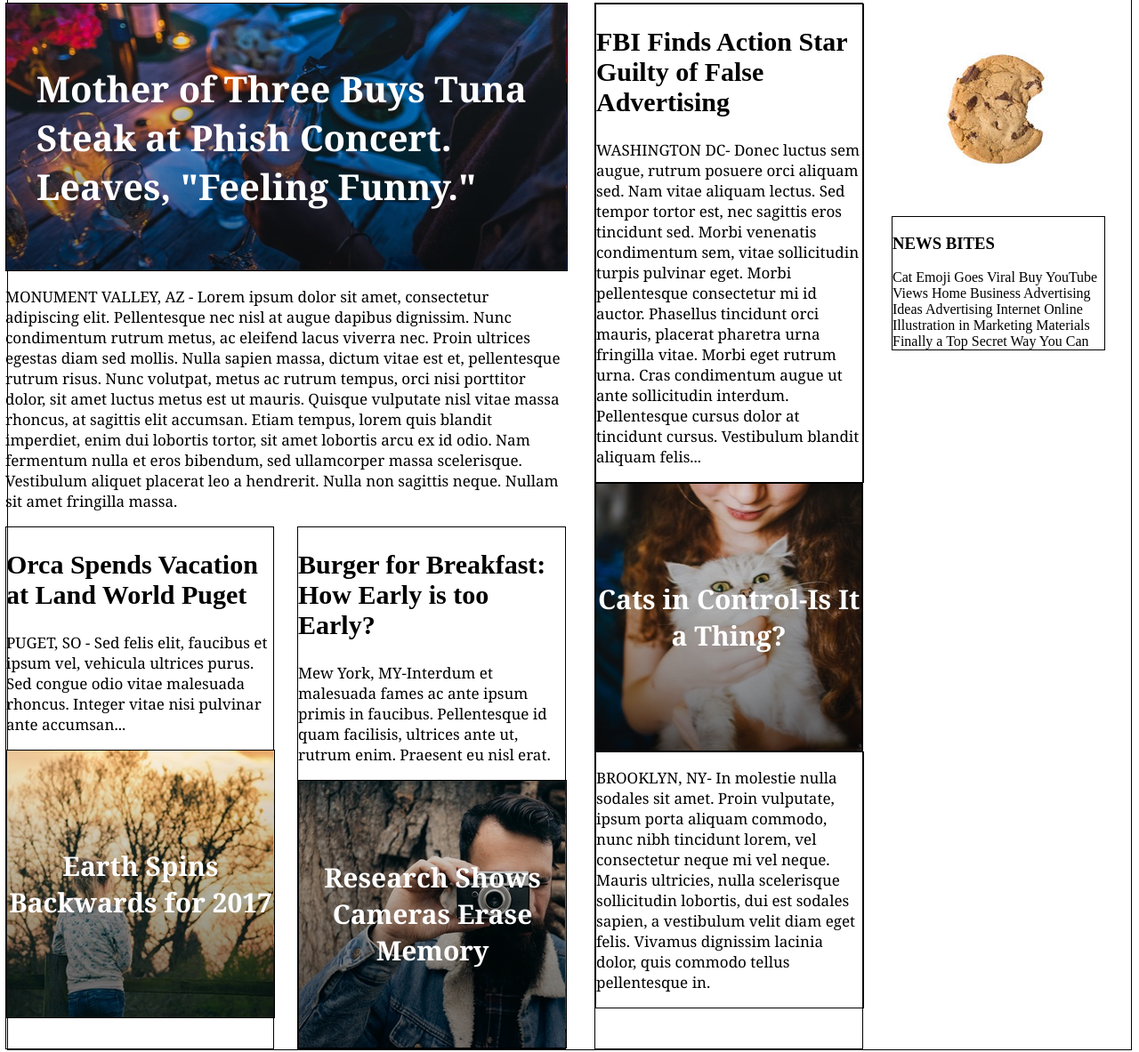
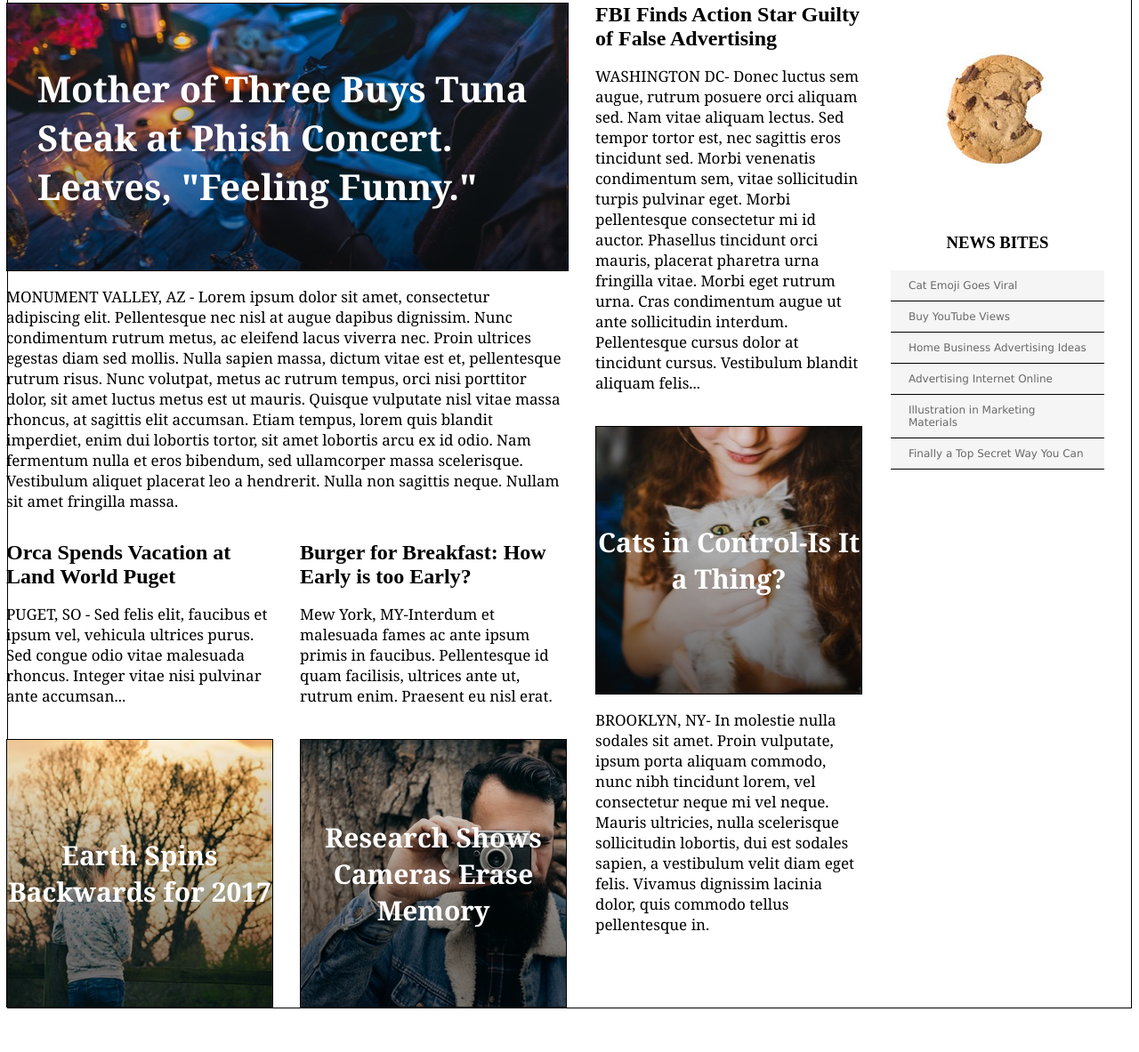
Before and after one commit to garciamoss/my_times, a plain HTML site: page index.html in a window 1280 px wide. Shown: the part 122-1305 px from the top of the page at 89% size. Drawn offline with Linux system fonts and the light colour scheme.

Commit message:
Completed News Section

```diff
--- a/index.html
+++ b/index.html
@@ -23,35 +23,28 @@
 		<div class="column large">
 			<div class="lead-story">
 				<div class="img-content">
-					<span>Mother of Three Buys Tuna Steak at Phish Concert. Leaves, "Feeling Funny."
-					</span>
+					<span>Mother of Three Buys Tuna Steak at Phish Concert. Leaves, "Feeling Funny."</span>
 				</div>
 				<p class="narrative">MONUMENT VALLEY, AZ - Lorem ipsum dolor sit amet, consectetur adipiscing elit. Pellentesque nec nisl at augue dapibus dignissim. Nunc condimentum rutrum metus, ac eleifend lacus viverra nec. Proin ultrices egestas diam sed mollis. Nulla sapien massa, dictum vitae est et, pellentesque rutrum risus. Nunc volutpat, metus ac rutrum tempus, orci nisi porttitor dolor, sit amet luctus metus est ut mauris. Quisque vulputate nisl vitae massa rhoncus, at sagittis elit accumsan. Etiam tempus, lorem quis blandit imperdiet, enim dui lobortis tortor, sit amet lobortis arcu ex id odio. Nam fermentum nulla et eros bibendum, sed ullamcorper massa scelerisque. Vestibulum aliquet placerat leo a hendrerit. Nulla non sagittis neque. Nullam sit amet fringilla massa.</p>
 			</div>
 			<div class="stories">
-				<div class="story one">
+				<div class="story">
 					<div class="text-only">
-						<h2>Orca Spends Vacation at Land World Puget
-						</h2>
-						<p class="narrative">PUGET, SO - Sed felis elit, faucibus et ipsum vel, vehicula ultrices purus. Sed congue odio vitae malesuada rhoncus. Integer vitae nisi pulvinar ante accumsan...
-						</p>
+						<h2>Orca Spends Vacation at Land World Puget</h2>
+						<p class="narrative">PUGET, SO - Sed felis elit, faucibus et ipsum vel, vehicula ultrices purus. Sed congue odio vitae malesuada rhoncus. Integer vitae nisi pulvinar ante accumsan...</p>
 					</div>
 					<div class="img-content one">
-					<span>Earth Spins Backwards for 2017
-					</span>
+						<span>Earth Spins Backwards for 2017</span>
+					</div>
 				</div>
-				</div>
-				<div class="story two">
+				<div class="story">
 					<div class="text-only">
-						<h2>Burger for Breakfast: How Early is too Early?
-						</h2>
-						<p class="narrative">Mew York, MY-Interdum et malesuada fames ac ante ipsum primis in faucibus. Pellentesque id quam facilisis, ultrices ante ut, rutrum enim. Praesent eu nisl erat.
-						</p>
+						<h2>Burger for Breakfast: How Early is too Early?</h2>
+						<p class="narrative">Mew York, MY-Interdum et malesuada fames ac ante ipsum primis in faucibus. Pellentesque id quam facilisis, ultrices ante ut, rutrum enim. Praesent eu nisl erat.</p>
 					</div>
 					<div class="img-content two">
-					<span>Research Shows Cameras Erase Memory
-					</span>
-				</div>
+						<span>Research Shows Cameras Erase Memory</span>
+					</div>
 				</div>
 			</div>
 		</div>
@@ -59,34 +52,29 @@
 		<div class="column medium">
 			<div class="story">
 				<div class="text-only">
-					<h2>FBI Finds Action Star Guilty of False Advertising
-					</h2>
-					<p class="narrative">WASHINGTON DC- Donec luctus sem augue, rutrum posuere orci aliquam sed. Nam vitae aliquam lectus. Sed tempor tortor est, nec sagittis eros tincidunt sed. Morbi venenatis condimentum sem, vitae sollicitudin turpis pulvinar eget. Morbi pellentesque consectetur mi id auctor. Phasellus tincidunt orci mauris, placerat pharetra urna fringilla vitae. Morbi eget rutrum urna. Cras condimentum augue ut ante sollicitudin interdum. Pellentesque cursus dolor at tincidunt cursus. Vestibulum blandit aliquam felis...
-					</p>
+					<h2>FBI Finds Action Star Guilty of False Advertising</h2>
+					<p class="narrative">WASHINGTON DC- Donec luctus sem augue, rutrum posuere orci aliquam sed. Nam vitae aliquam lectus. Sed tempor tortor est, nec sagittis eros tincidunt sed. Morbi venenatis condimentum sem, vitae sollicitudin turpis pulvinar eget. Morbi pellentesque consectetur mi id auctor. Phasellus tincidunt orci mauris, placerat pharetra urna fringilla vitae. Morbi eget rutrum urna. Cras condimentum augue ut ante sollicitudin interdum. Pellentesque cursus dolor at tincidunt cursus. Vestibulum blandit aliquam felis...</p>
 				</div>
 			</div>
 			<div class="img-content">
-				<span>Cats in Control-Is It a Thing?
-				</span>
+				<span>Cats in Control-Is It a Thing?</span>
 			</div>
 			<div class="story">
-				<p class="narrative">BROOKLYN, NY- In molestie nulla sodales sit amet. Proin vulputate, ipsum porta aliquam commodo, nunc nibh tincidunt lorem, vel consectetur neque mi vel neque. Mauris ultricies, nulla scelerisque sollicitudin lobortis, dui est sodales sapien, a vestibulum velit diam eget felis. Vivamus dignissim lacinia dolor, quis commodo tellus pellentesque in.
-				</p>
+				<p class="narrative">BROOKLYN, NY- In molestie nulla sodales sit amet. Proin vulputate, ipsum porta aliquam commodo, nunc nibh tincidunt lorem, vel consectetur neque mi vel neque. Mauris ultricies, nulla scelerisque sollicitudin lobortis, dui est sodales sapien, a vestibulum velit diam eget felis. Vivamus dignissim lacinia dolor, quis commodo tellus pellentesque in.</p>
 			</div>
 		</div>
 	<!--News Bites-->
 		<div class="column small">
 			<img src="./resources/images/newsbite.png" alt="News Bites Cookie">
+			<h3>NEWS BITES</h3>
 			<div class="news-bites">
-				<h3>NEWS BITES</h3>
-				<span>Cat Emoji Goes Viral</span>
-				<span>Buy YouTube Views</span>
-				<span>Home Business Advertising Ideas</span>
-				<span>Advertising Internet Online</span>
-				<span>Illustration in Marketing Materials</span>
-				<span>Finally a Top Secret Way You Can</span>
+				<span class="bites">Cat Emoji Goes Viral</span>
+				<span class="bites">Buy YouTube Views</span>
+				<span class="bites">Home Business Advertising Ideas</span>
+				<span class="bites">Advertising Internet Online</span>
+				<span class="bites">Illustration in Marketing Materials</span>
+				<span class="bites">Finally a Top Secret Way You Can</span>
 			</div>
-
 		</div>
 	</div>
 	<!--Footer-->
--- a/resources/css/style.css
+++ b/resources/css/style.css
@@ -45,6 +45,7 @@ nav span {
 nav a{
 	color: black;
 }
+
 /*News Content*/
 .content {
 	display: flex;
@@ -52,6 +53,7 @@ nav a{
 	border: 1px solid black;
 	padding-top: 116px;
 	position: relative;
+	margin-bottom: 80px;
 }
 
 .column {
@@ -96,47 +98,45 @@ nav a{
 .stories {
 	display: flex;
 	justify-content: space-between;
+	margin-top: 16px;
 }
 
 .story {
-	border: 1px solid black;
 	display: flex;
 	flex-direction: column;
 	width: 300px;
 }
 
 h2 {
-	font-size: 30px;
+	margin-top: 0;
+	margin-bottom: 0;
+	font-style: normal;
 }
 
 .column.large .img-content.one {
 	background-image: url("../images/autumn.png");
-	width: 300px;
 	height: 300px;
 	text-align: center;
-}
-
-.text-only {
-	display: inline-block;
+	margin-top: 20px;
 }
 
 .column.large .img-content.two {
 	background-image: url("../images/photographer.png");
-	width: 300px;
 	height: 300px;
 	text-align: center;
+	margin-top: 20px;
 }
 
 /*Second Column*/
 .column.medium {
 	width: 300px;
-	border: 1px solid black;
 }
 
 .column.medium .img-content{
 	background-image: url("../images/catCEO.png");
 	height: 300px;
 	text-align: center;
+	margin-top: 20px;
 }
 
 /*News Bites*/
@@ -144,6 +144,17 @@ h2 {
 	width: 240px;
 }
 
-.news-bites {
-	border: 1px solid black;
+.news-bites span{
+	display: block;
+	padding: 10px 20px;
+	background-color: WhiteSmoke;
+	border-bottom: 1px solid black;
+	font-family: Verdana;
+	font-size: 12px;
+	color: DimGray;
 }
+
+h3 {
+	text-align: center;
+	margin-bottom: 20px;
+}
```
